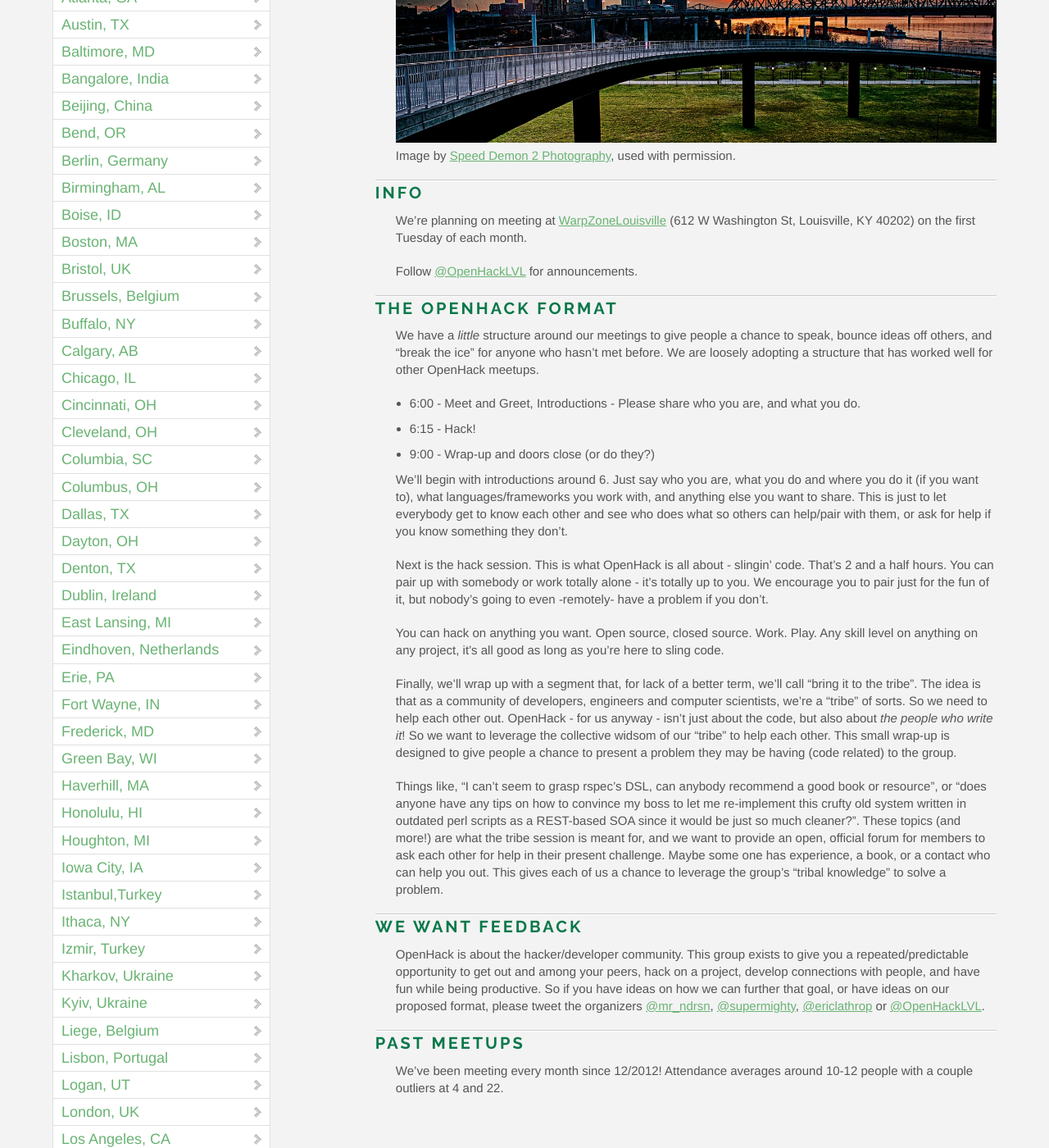
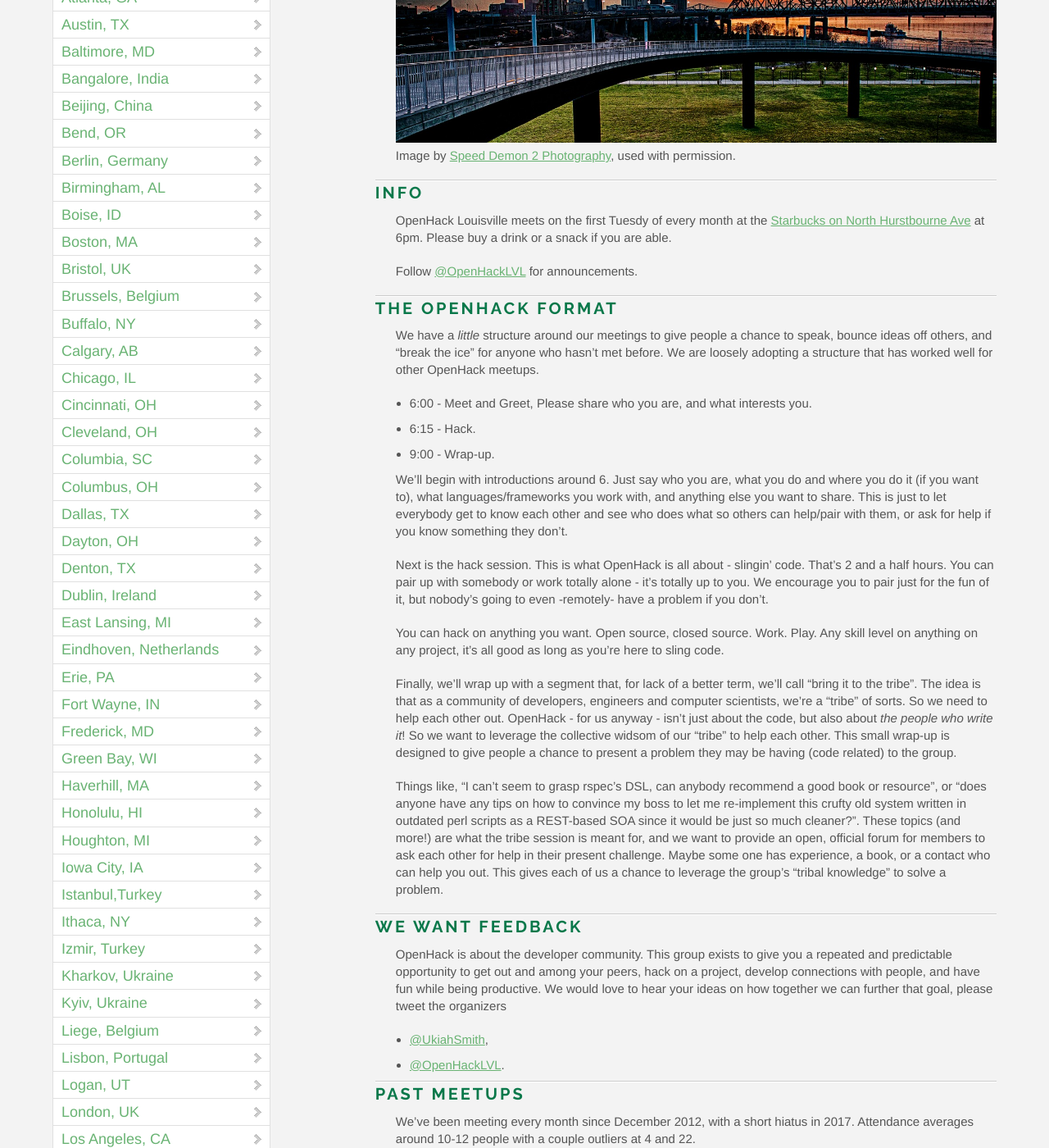
Before and after one commit to OpenHack/openhack.github.com, a Jekyll site: the page built from louisville/index.markdown, in a window 1280 px wide and 1400 px high, scrolled down 335 px. Shown: the whole window at 82% size. Built offline with Jekyll 4.4.1, drawn with Linux system fonts in a browser that asks for light colours; nearby versions of some CDN libraries; comment, search, counter and statistics services are not loaded.

Commit message:
Updated meeting time and location

```diff
--- a/louisville/index.markdown
+++ b/louisville/index.markdown
@@ -12,8 +12,7 @@ permission.
 
 ### Info
 
-We're planning on meeting at [WarpZoneLouisville](http://louisvillemakesgames.org/warpzone/) (612 W Washington St,
-Louisville, KY 40202) on the first Tuesday of each month.
+OpenHack Louisville meets on the first Tuesdy of every month at the [Starbucks on North Hurstbourne Ave](101 N Hurstbourne Pkwy, Louisville, KY 40222) at 6pm. Please buy a drink or a snack if you are able.
 
 Follow [@OpenHackLVL](http://twitter.com/OpenHackLVL) for announcements.
 
@@ -24,9 +23,9 @@ speak, bounce ideas off others, and "break the ice" for anyone who hasn't met
 before.  We are loosely adopting a structure that has worked well for other
 OpenHack meetups.
 
-- 6:00 - Meet and Greet, Introductions - Please share who you are, and what you do.
-- 6:15 - Hack!
-- 9:00 - Wrap-up and doors close (or do they?)
+- 6:00 - Meet and Greet, Please share who you are, and what interests you.
+- 6:15 - Hack.
+- 9:00 - Wrap-up.
 
 We'll begin with introductions around 6. Just say who you are, what you do and
 where you do it (if you want to), what languages/frameworks you work with, and
@@ -64,16 +63,15 @@ knowledge" to solve a problem.
 
 ### We want feedback
 
-OpenHack is about the hacker/developer community. This group exists to give you
-a repeated/predictable opportunity to get out and among your peers, hack on a
+OpenHack is about the developer community. This group exists to give you a
+repeated and predictable opportunity to get out and among your peers, hack on a
 project, develop connections with people, and have fun while being productive.
-So if you have ideas on how we can further that goal, or have ideas on our
-proposed format, please tweet the organizers
-[@mr_ndrsn](https://twitter.com/mr_ndrsn),
-[@supermighty](https://twitter.com/supermighty),
-[@ericlathrop](https://twitter.com/ericlathrop) or
-[@OpenHackLVL](https://twitter.com/OpenHackLVL).
+We would love to hear your ideas on how together we can further that goal,
+please tweet the organizers
+
+- [@UkiahSmith](https://twitter.com/UkiahSmith),
+- [@OpenHackLVL](https://twitter.com/OpenHackLVL).
 
 ### Past meetups
-We've been meeting every month since 12/2012!  Attendance averages around 10-12
+We've been meeting every month since December 2012, with a short hiatus in 2017.  Attendance averages around 10-12
 people with a couple outliers at 4 and 22.
```
